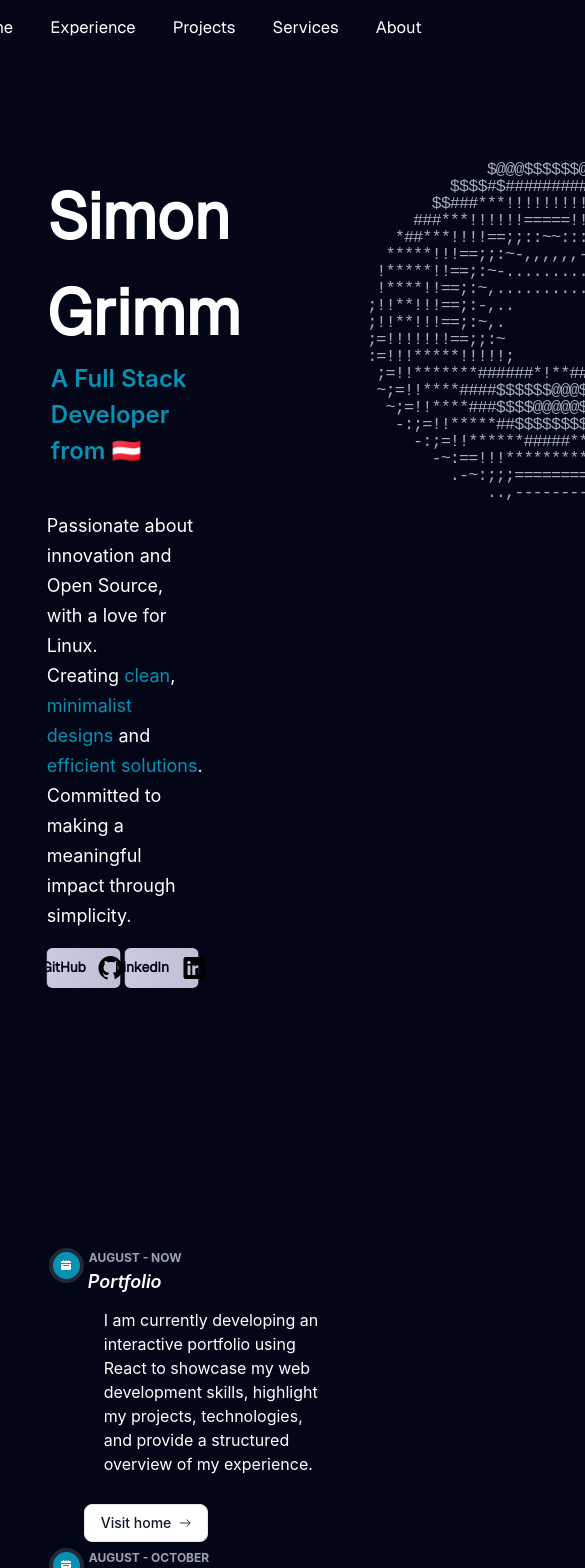
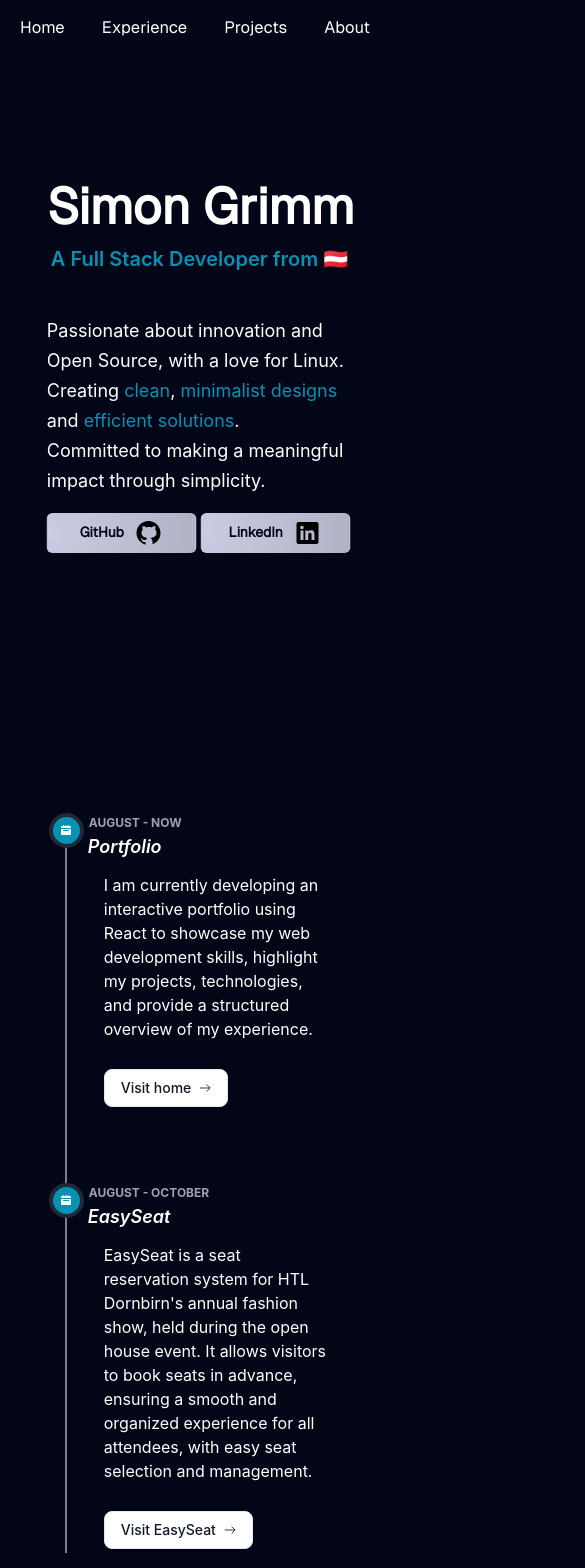
Before and after one commit to MinerSimonDev/portfolio, a React (Create React App) app: page / in a window 390 px wide. Shown: the top 1568 px of the page, 585 px wide, since content can reach past the window. Built offline with nearby package versions, Linux system fonts and the light colour scheme.

Commit message:
responsive design done

```diff
--- a/public/index.html
+++ b/public/index.html
@@ -24,7 +24,7 @@
       work correctly both with client-side routing and a non-root public URL.
       Learn how to configure a non-root public URL by running `npm run build`.
     -->
-    <title>Simon Grimm | Portfolio</title>
+    <title>Simon Grimm</title>
   </head>
   <body>
     <noscript>You need to enable JavaScript to run this app.</noscript>
--- a/src/App.css
+++ b/src/App.css
@@ -13,18 +13,47 @@ body {
   position: relative;
   left: 50%;
   transform: translate(-50%);
-  width: 90vw;
+  width: 95vw;
   margin-top: 10vh;
-  margin-bottom: 250px;
+  margin-bottom: 150px;
 }
 
 .section-2 {
+  padding-top: 100px;
   display: flex;
   flex-direction: column;
   justify-content: center;
   align-items: center;
+  margin-bottom: 250px;
 }
 
 .section-1 div {
   width: 40vw;
 }
+
+@media only screen and (max-width: 768px) {
+  .section-1 {
+    display: flex;
+    flex-direction: column;
+    width: 90%;
+    justify-content: center;
+  }
+
+  .section-2 {
+    display: flex;
+    flex-direction: column;
+    gap: 70px;
+  }
+
+  .line {
+    height: 350px;
+  }
+
+  .About div {
+    width: 80vw;
+  }
+
+  .timeLineItem {
+    margin-bottom: 500px;
+  }
+}
--- a/src/components/About.jsx
+++ b/src/components/About.jsx
@@ -13,7 +13,7 @@ const About = () => {
     <motion.div
       initial={{ x: '-10vw', opacity: 0 }}
       animate={{ x: 0, opacity: 1 }}
-      transition={{ type: 'spring', stiffness: 50, duration: 1.5 }}
+      transition={{ type: 'spring', stiffness: 50, duration: 3 }}
     >
       <h1 className='h1-1'>Simon Grimm</h1>
       <p className='p-1'>A Full Stack Developer from 🇦🇹</p>
--- a/src/components/Donut.jsx
+++ b/src/components/Donut.jsx
@@ -1,6 +1,7 @@
 // src/components/Donut.jsx
 import React, { useEffect, useState } from "react";
 import { motion } from 'framer-motion';
+import '../styles/Donut.css'
 
 const Donut = () => {
   const [frame, setFrame] = useState("");
--- a/src/components/Navbar.jsx
+++ b/src/components/Navbar.jsx
@@ -11,13 +11,12 @@ const Navbar = () => {
         <motion.div
           initial={{ y: '-5vh', opacity: 0 }}
           animate={{ y: 0, opacity: 1 }}
-          transition={{ type: 'spring', stiffness: 100, duration: 1 }}
+          transition={{ type: 'spring', stiffness: 100, duration: 4 }}
         >
           <ul className="navbar-menu">
             <li className="navbar-item"><a href="#home" className="navbar-link">Home</a></li>
             <li className="navbar-item"><a href="#experience" className="navbar-link">Experience</a></li>
             <li className="navbar-item"><a href="#projects" className="navbar-link">Projects</a></li>
-            <li className="navbar-item"><a href="#services" className="navbar-link">Services</a></li>
             <li className="navbar-item"><a href="#about" className="navbar-link">About</a></li>
           </ul>
         </motion.div>
--- a/src/components/TimeLineItem.tsx
+++ b/src/components/TimeLineItem.tsx
@@ -23,6 +23,7 @@ const TimelineItem: FC<Props> = ({ title, date, description, link, linkName }: P
     >
       <div className="timeLineItem">
         <div className="timeLineItem-left">
+        <div className="line"></div>
           <div className="timeLineItem-icon">
             <svg
               aria-hidden="true"
@@ -47,7 +48,7 @@ const TimelineItem: FC<Props> = ({ title, date, description, link, linkName }: P
               href={link}
               target="_blank"
               rel="noopener noreferrer"
-              className="inline-flex items-center rounded-lg border border-gray-200 bg-white px-4 py-2 text-sm font-medium text-gray-900 hover:color-white hover:text-custom-blue ease-in-out duration-200 hover:text-blue-700 focus:bg-gray-100 focus:text-blue-700 focus:z-10 focus:outline-none focus:ring-gray-200 dark:border-gray-600 dark:bg-gray-800 dark:text-gray-400 dark:hover:bg-gray-700 dark:hover:text-white dark:focus:bg-gray-700 dark:focus:text-white dark:focus:ring-gray-700"
+              className="timeLineItem-button ml-5 inline-flex items-center rounded-lg border border-gray-200 bg-white px-4 py-2 text-sm font-medium text-gray-900 hover:color-white hover:text-custom-blue ease-in-out duration-200 hover:text-blue-700 focus:bg-gray-100 focus:text-blue-700 focus:z-10 focus:outline-none focus:ring-gray-200 dark:border-gray-600 dark:bg-gray-800 dark:text-gray-400 dark:hover:bg-gray-700 dark:hover:text-white dark:focus:bg-gray-700 dark:focus:text-white dark:focus:ring-gray-700"
             >
               {linkName}
               <svg
--- a/src/styles/About.css
+++ b/src/styles/About.css
@@ -53,6 +53,16 @@ b {
     display: flex;
 }
 
+@media only screen and (max-width: 768px) {
+    .h1-1 {
+        font-size: 50px;
+    }
+
+    .p-1 {
+        font-size: 20px;
+    }
+}
+
 .socials div {
     width: 150px;
     height: 40px;
--- /dev/null
+++ b/src/styles/Donut.css
@@ -0,0 +1,5 @@
+@media only screen and (max-width: 1024px) {
+    .spinning-donut {
+        display: none;
+    }
+}
--- a/src/styles/TimeLineItem.css
+++ b/src/styles/TimeLineItem.css
@@ -7,6 +7,15 @@
     height: 300px;
     width: 75vw;
     margin: 0;
+}
+
+.line {
+    position: absolute;
+    margin-top: 30px;
+    width: 2px;
+    background: gray;
+    z-index: 0;
+    height: 300px;
 }
 
 .timeLineItem-left {
@@ -26,6 +35,7 @@
 .timeLineItem-icon {
     margin-top: 10px;
     width: 35px;
+    z-index: 10;
     height: 35px;
     display: flex;
     align-items: center;
@@ -44,3 +54,9 @@
     justify-content: flex-start;
     align-items: flex-end;
 }
+
+@media only screen and (max-width: 768px) {
+    .line {
+        height: 350px;
+    }
+}
```
